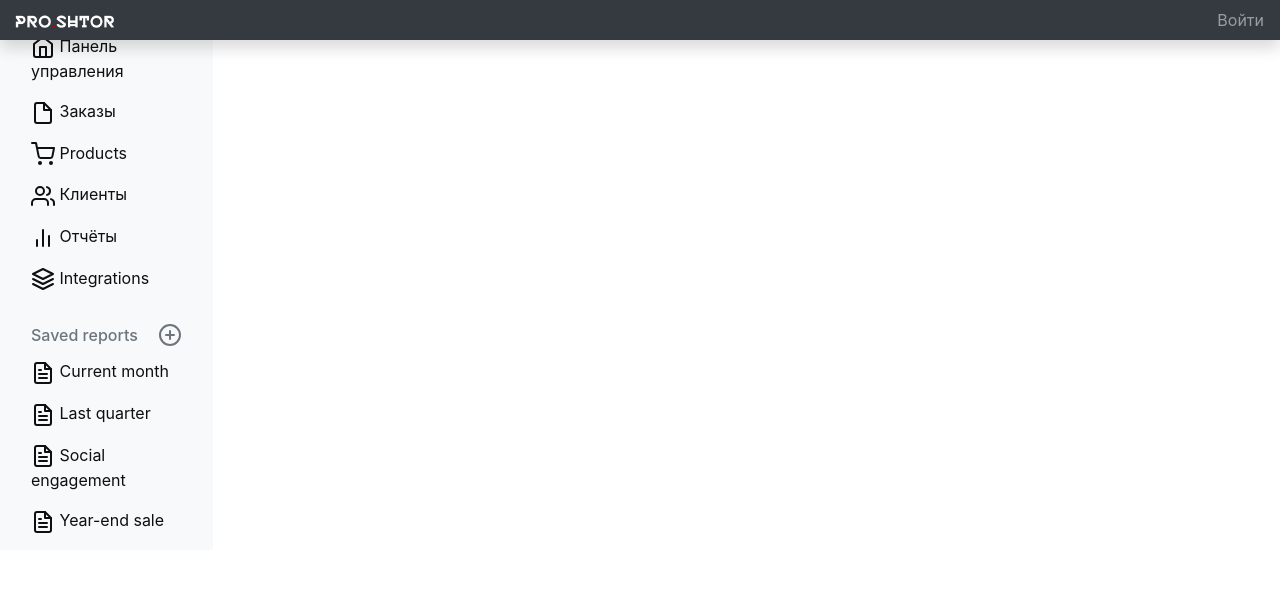
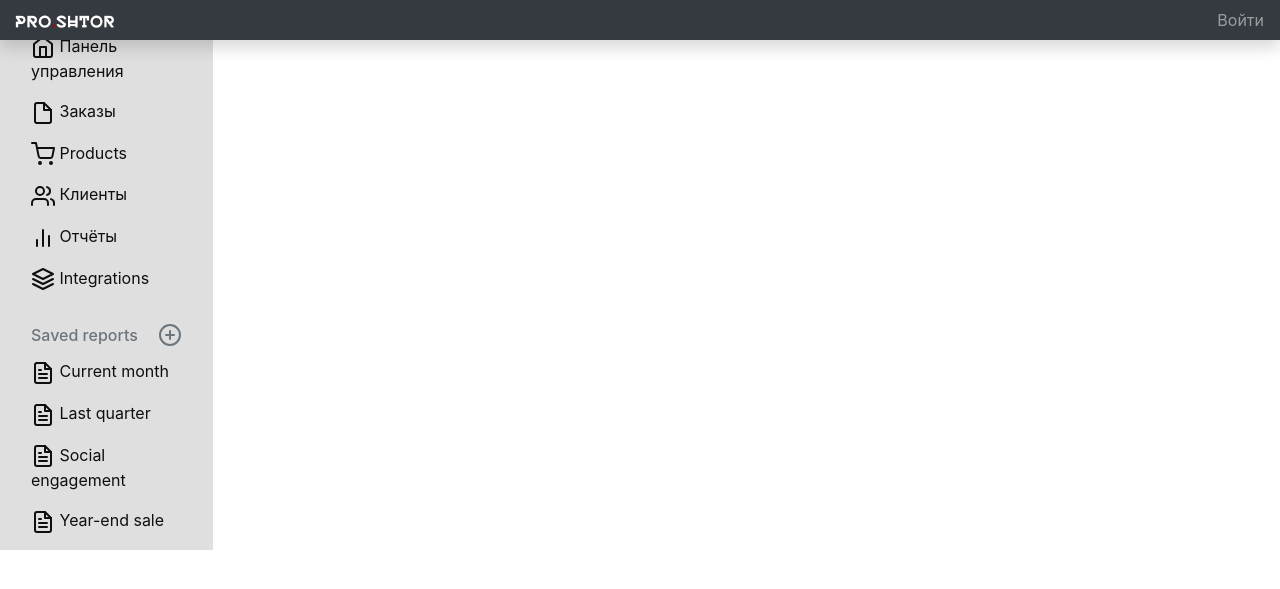
Before and after one commit to IllyaPetrusenko/proshtor-crm, a Flask app: page / in a window 1280 px wide. Shown: the top 589 px of the page. Run offline with Flask 2, Linux system fonts and the light colour scheme; some libraries are stand-ins or nearby versions; some web fonts are replaced.

Commit message:
add styles in css files

```diff
--- a/app/static/css/custom_dashboard.css
+++ b/app/static/css/custom_dashboard.css
@@ -13,3 +13,13 @@ a {
     background-color: transparent;
     -webkit-text-decoration-skip: objects;
 }
+
+.bg-light {
+    background-color: #dfdfdf!important;
+}
+
+@media (min-width: 768px)
+.d-md-block {
+    display: block!important;
+    margin-top: 1%;
+}
--- a/app/static/css/custom_proshtor.css
+++ b/app/static/css/custom_proshtor.css
@@ -2,9 +2,3 @@
     display: inline-block;
     background-color: #f6f7f9;
 }
-
-@media (min-width: 768px)
-.d-md-block {
-    display: block!important;
-    margin-top: 1%;
-}
```
Also changed, not shown: 1 other file.
